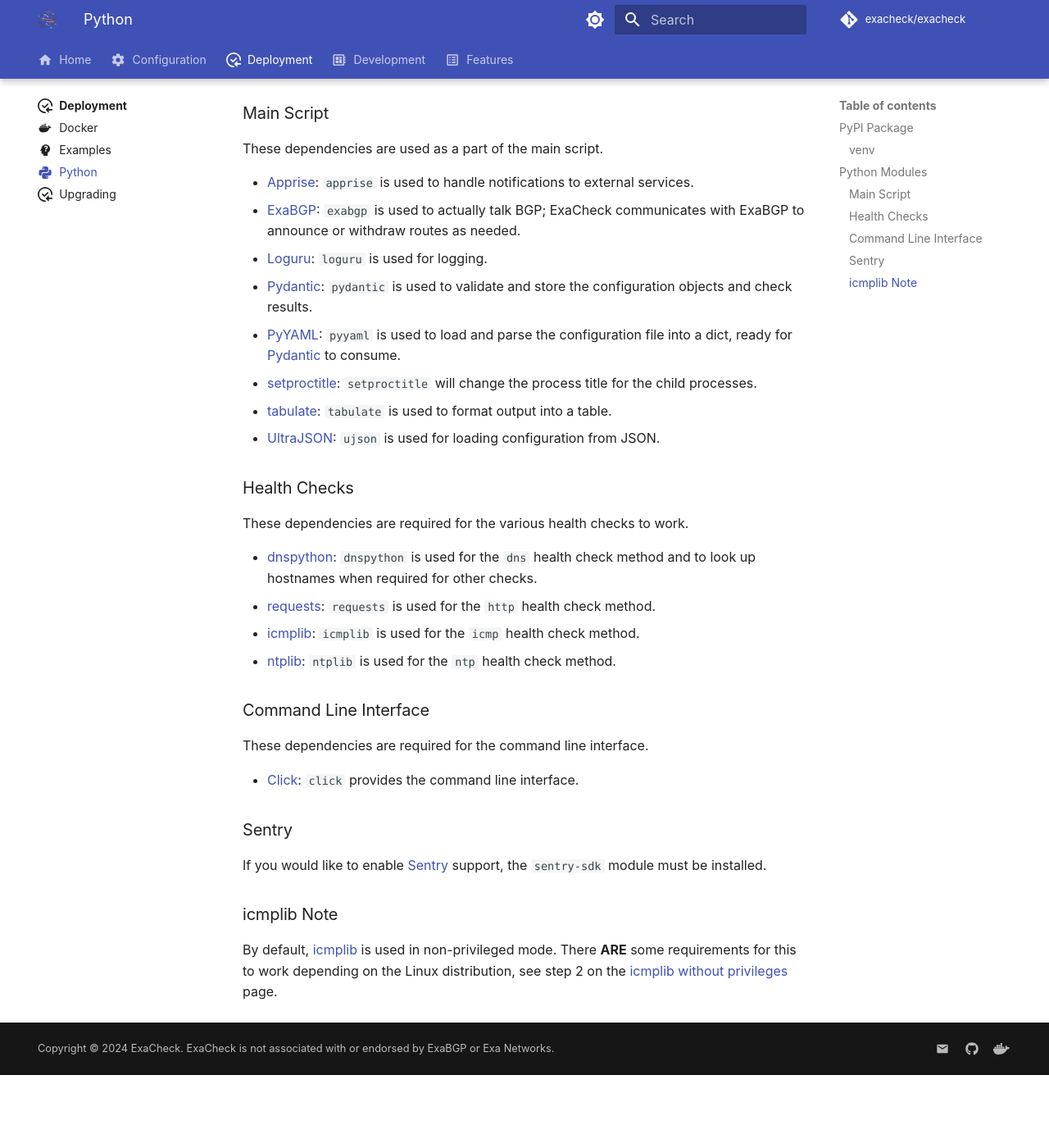
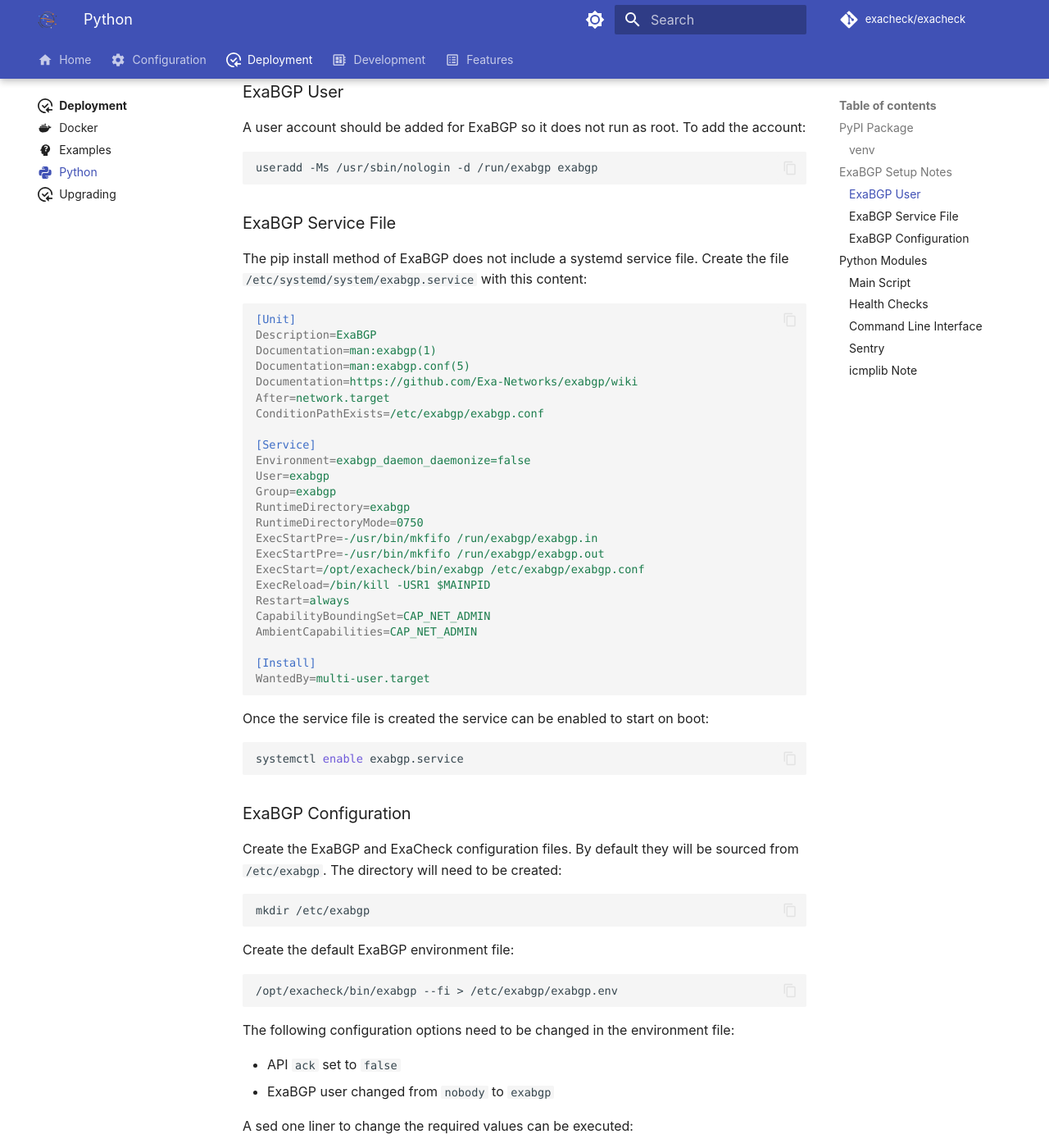
Before and after one commit to exacheck/exacheck-website, an MkDocs documentation site: the page built from docs/deployment/python.md, in a window 1280 px wide and 1400 px high, scrolled down 1101 px. Shown: the whole window at 82% size. Built offline with MkDocs 1.6.1 and Material for MkDocs 9.7.7, drawn with Linux system fonts in a browser that asks for light colours; comment, search, counter and statistics services are not loaded; before the commit the page ends 2412 px from its top, so only the background shows below that; some of the changed text lies outside the part shown.

Commit message:
add exabgp setup information to deployment page

````diff
--- a/docs/deployment/python.md
+++ b/docs/deployment/python.md
@@ -41,6 +41,89 @@
 ```
 
 ExaCheck and ExaBGP are now ready to use.
+
+## ExaBGP Setup Notes
+
+If using PyPI to install ExaBGP a few extra steps should be performed.
+
+### ExaBGP User
+
+A user account should be added for ExaBGP so it does not run as root. To add the account:
+
+```bash
+useradd -Ms /usr/sbin/nologin -d /run/exabgp exabgp
+```
+
+### ExaBGP Service File
+
+The pip install method of ExaBGP does not include a systemd service file. Create the file `/etc/systemd/system/exabgp.service` with this content:
+
+```ini
+[Unit]
+Description=ExaBGP
+Documentation=man:exabgp(1)
+Documentation=man:exabgp.conf(5)
+Documentation=https://github.com/Exa-Networks/exabgp/wiki
+After=network.target
+ConditionPathExists=/etc/exabgp/exabgp.conf
+
+[Service]
+Environment=exabgp_daemon_daemonize=false
+User=exabgp
+Group=exabgp
+RuntimeDirectory=exabgp
+RuntimeDirectoryMode=0750
+ExecStartPre=-/usr/bin/mkfifo /run/exabgp/exabgp.in
+ExecStartPre=-/usr/bin/mkfifo /run/exabgp/exabgp.out
+ExecStart=/opt/exacheck/bin/exabgp /etc/exabgp/exabgp.conf
+ExecReload=/bin/kill -USR1 $MAINPID
+Restart=always
+CapabilityBoundingSet=CAP_NET_ADMIN
+AmbientCapabilities=CAP_NET_ADMIN
+
+[Install]
+WantedBy=multi-user.target
+```
+
+Once the service file is created the service can be enabled to start on boot:
+
+```bash
+systemctl enable exabgp.service
+```
+
+### ExaBGP Configuration
+
+Create the ExaBGP and ExaCheck configuration files. By default they will be sourced from `/etc/exabgp`. The directory will need to be created:
+
+```bash
+mkdir /etc/exabgp
+```
+
+Create the default ExaBGP environment file:
+
+```bash
+/opt/exacheck/bin/exabgp --fi > /etc/exabgp/exabgp.env
+```
+
+The following configuration options need to be changed in the environment file:
+
+- API `ack` set to `false`
+- ExaBGP user changed from `nobody` to `exabgp`
+
+A sed one liner to change the required values can be executed:
+
+```bash
+sed -i \
+    -e "s:ack = true:ack = false:" \
+    -e "s:user = 'nobody':user = 'exabgp':" \
+    /etc/exabgp/exabgp.env
+```
+
+Once ExaBGP and ExaCheck has been configured (see the [configuration examples page][ExaCheck Examples]) the ExaBGP service can be started:
+
+```bash
+systemctl start exabgp.service
+```
 
 ## Python Modules
 
````
